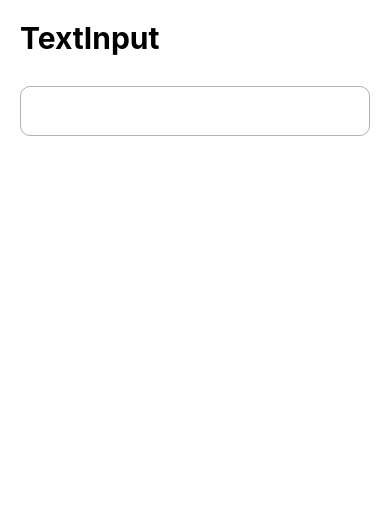
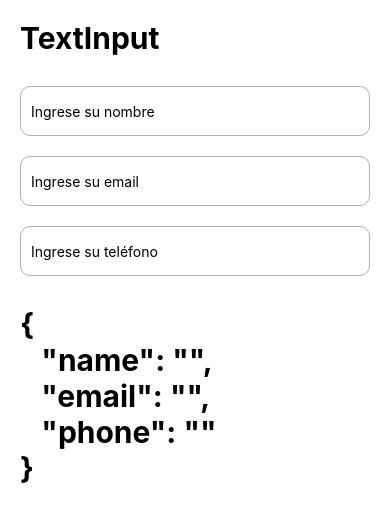
Before and after one commit to krishee107/ReactNative-Components, a React Native app: screen /TextInputScreen in a window 390 px wide. Shown: the top 522 px of the page. Built offline with nearby package versions, Linux system fonts and the light colour scheme.

Commit message:
atributos para los inputs

```diff
--- a/src/screens/TextInputScreen.tsx
+++ b/src/screens/TextInputScreen.tsx
@@ -1,16 +1,54 @@
-import React from 'react'
+import React, { useState } from 'react'
 import { StyleSheet, TextInput, View } from 'react-native'
 import { HeaderTitle } from '../components/HeaderTitle'
 import { styles } from '../theme/appTheme'
 
 export const TextInputScreen = () => {
+    const [form, setForm] = useState({
+        name: '',
+        email: '',
+        phone: ''
+    })
+
+    const onChange = (value: string, field: keyof typeof form) => {
+        setForm({
+            ...form,
+            [field]: value
+        })
+    }
+
     return (
         <View style={styles.globalMargin}>
             <HeaderTitle title='TextInput' />
 
             <TextInput
                 style={stylesScreen.inputStyle}
+                placeholder='Ingrese su nombre' // Placeholder text
+                autoCorrect={false} // Disable autocorrect
+                autoCapitalize='words' // Capitalize words
+                onChangeText={(value) => onChange(value, 'name')} // Update form.name
             />
+
+            <TextInput
+                style={stylesScreen.inputStyle}
+                placeholder='Ingrese su email'
+                autoCorrect={false}
+                autoCapitalize='none' // Do not capitalize
+                keyboardType='email-address' // Show email keyboard
+                onChangeText={(value) => onChange(value, 'email')} // Update form.email
+                keyboardAppearance='dark' // Dark keyboard appearance (iOS only)
+            />
+
+            <TextInput
+                style={stylesScreen.inputStyle}
+                placeholder='Ingrese su teléfono'
+                autoCorrect={false}
+                keyboardType='phone-pad' // Show numeric keyboard
+                onChangeText={(value) => onChange(value, 'phone')} // Update form.phone
+            />
+
+
+            <HeaderTitle title={JSON.stringify(form, null, 3)} />
         </View>
     )
 }
```
